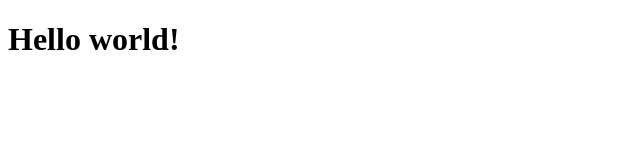
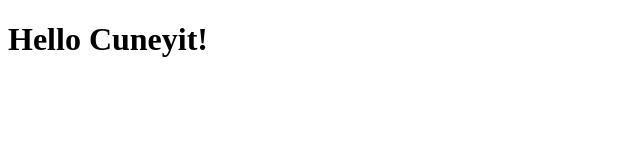
Before and after one commit to hayriyeckk/hello-world, a plain HTML site: page index.html in a window 1280 px wide. Shown: the whole page, without its empty margins (0-640 px from the left). Drawn offline with Linux system fonts and the light colour scheme.

Commit message:
updated DONTREADME
duzenlemeler muzenlemeler

```diff
--- a/index.html
+++ b/index.html
@@ -7,6 +7,6 @@
     <title>GitHub Test</title>
   </head>
   <body>
-    <h1>Hello world!</h1>
+    <h1>Hello Cuneyit!</h1>
   </body>
 </html>
```
Also changed, not shown: 1 other file.
